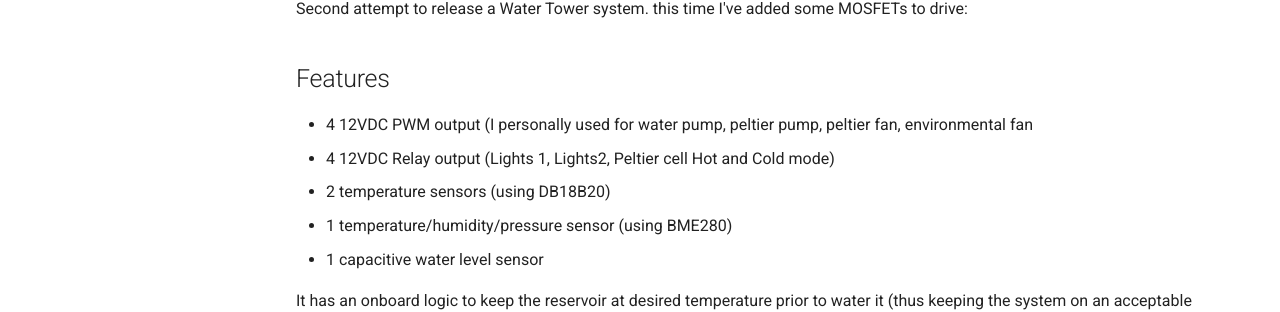
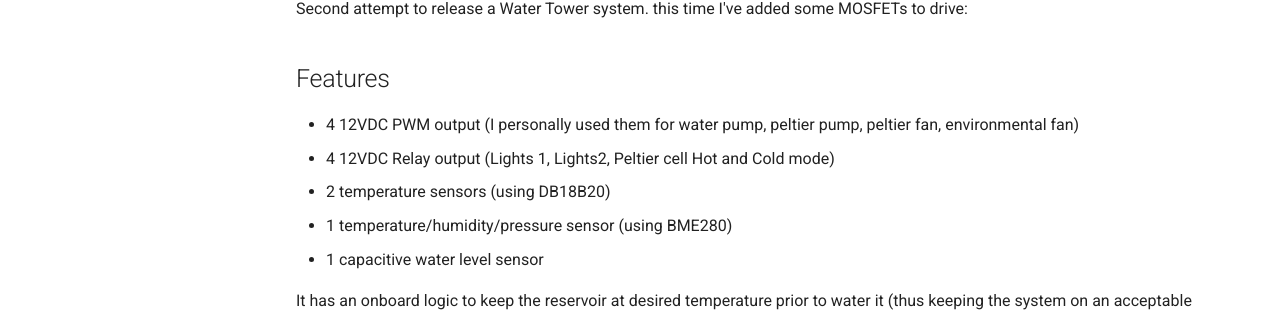
Before and after one commit to ogghst/grownode, an MkDocs documentation site: the page built from docs/boards_hb2.md, in a window 1280 px wide and 900 px high. Shown: the part 232-544 px from the top of the window. Built offline with MkDocs 1.6.1 and Material for MkDocs 9.7.7, drawn with Linux system fonts in a browser that asks for light colours; comment, search, counter and statistics services are not loaded; old or Windows-style settings are respelled for this version of MkDocs.

Commit message:
Update boards_hb2.md

```diff
--- a/docs/boards_hb2.md
+++ b/docs/boards_hb2.md
@@ -4,7 +4,7 @@ Second attempt to release a Water Tower system. this time I've added some MOSFET
 
 ##Features
 
-- 4 12VDC PWM output (I personally used for water pump, peltier pump, peltier fan, environmental fan
+- 4 12VDC PWM output (I personally used them for water pump, peltier pump, peltier fan, environmental fan)
 - 4 12VDC Relay output (Lights 1, Lights2, Peltier cell Hot and Cold mode)
 - 2 temperature sensors (using DB18B20)
 - 1 temperature/humidity/pressure sensor (using BME280)
```
